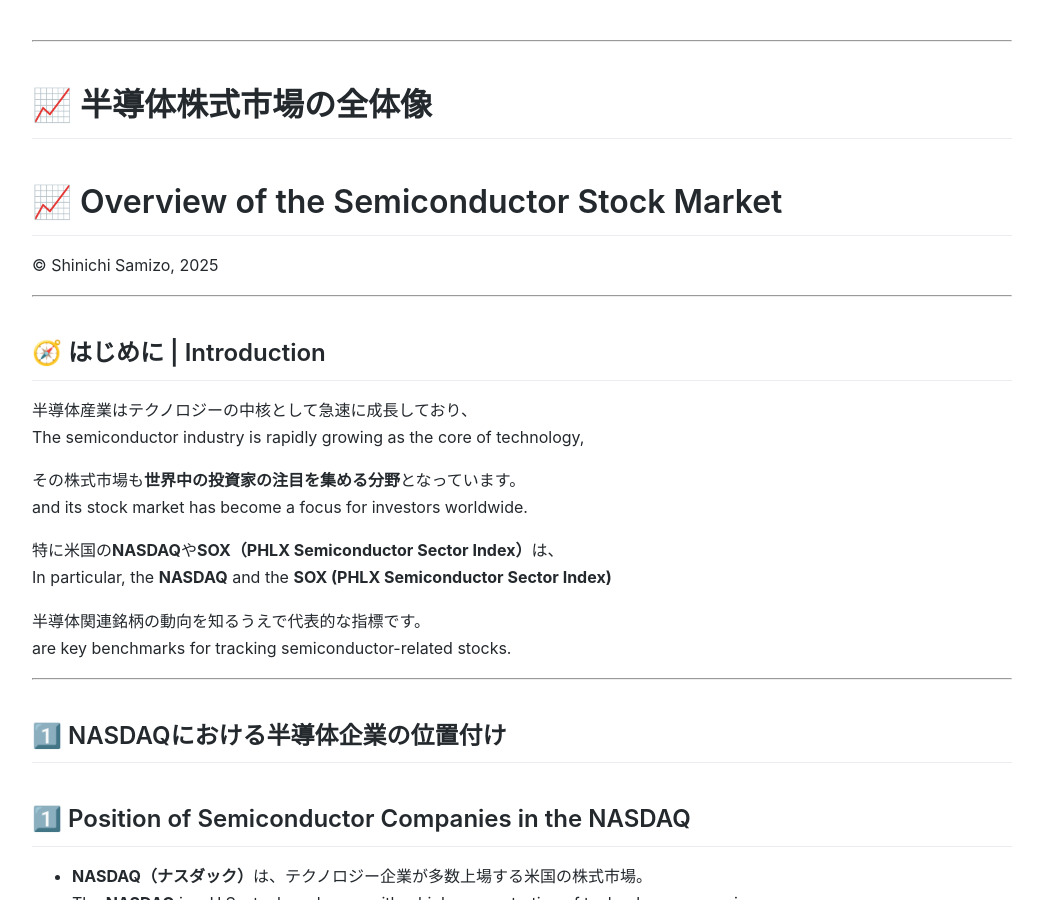
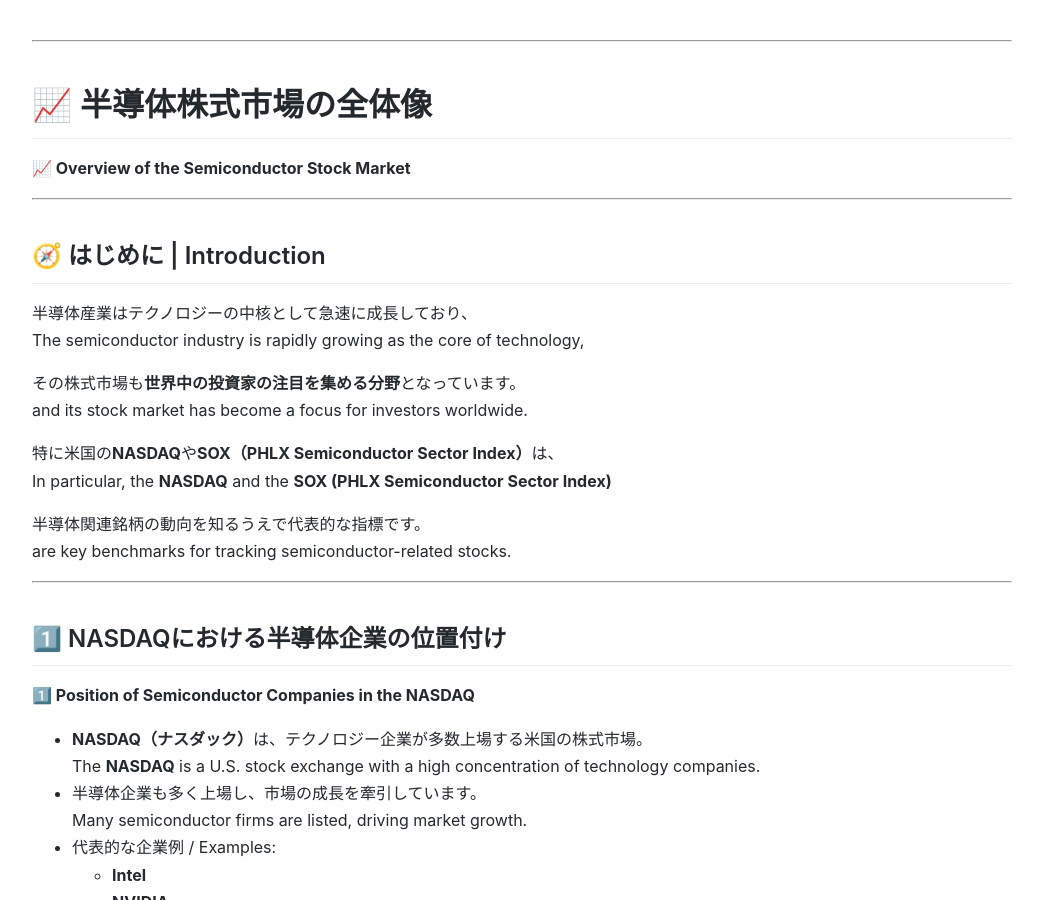
Before and after one commit to Samizo-AITL/Edusemi-Plus, a Jekyll site: the page built from investment/market_overview.md, in a window 1280 px wide and 900 px high. Shown: the whole window, without its empty margins (118-1161 px from the left). Built offline with Jekyll 4.4.1, drawn with Linux system fonts in a browser that asks for light colours.

Commit message:
Update market_overview.md

```diff
--- a/investment/market_overview.md
+++ b/investment/market_overview.md
@@ -6,8 +6,7 @@
 ---
 
 # 📈 半導体株式市場の全体像
-# 📈 Overview of the Semiconductor Stock Market
-© Shinichi Samizo, 2025
+**📈 Overview of the Semiconductor Stock Market**
 
 ---
 
@@ -28,7 +27,7 @@
 ---
 
 ## 1️⃣ NASDAQにおける半導体企業の位置付け
-## 1️⃣ Position of Semiconductor Companies in the NASDAQ
+**1️⃣ Position of Semiconductor Companies in the NASDAQ**
 
 - **NASDAQ（ナスダック）**は、テクノロジー企業が多数上場する米国の株式市場。
   The **NASDAQ** is a U.S. stock exchange with a high concentration of technology companies.
@@ -45,7 +44,7 @@
 ---
 
 ## 2️⃣ SOX指数（PHLX Semiconductor Sector Index）
-## 2️⃣ The SOX Index (PHLX Semiconductor Sector Index)
+**2️⃣ The SOX Index (PHLX Semiconductor Sector Index)**
 
 - **SOX指数**は、NASDAQ OMXが算出する**半導体セクター専用指数**です。
   The **SOX Index** is a semiconductor-focused index calculated by NASDAQ OMX.
@@ -62,7 +61,7 @@
 ---
 
 ## 3️⃣ 世界の主要半導体株指数の比較
-## 3️⃣ Comparison of Major Global Semiconductor Stock Indices
+**3️⃣ Comparison of Major Global Semiconductor Stock Indices**
 
 | 指数名 / Index Name  | 構成銘柄数 / Constituents | 主な構成企業 / Key Companies     | 特徴 / Features                  |
 |----------------------|---------------------------|-----------------------------------|-----------------------------------|
```
